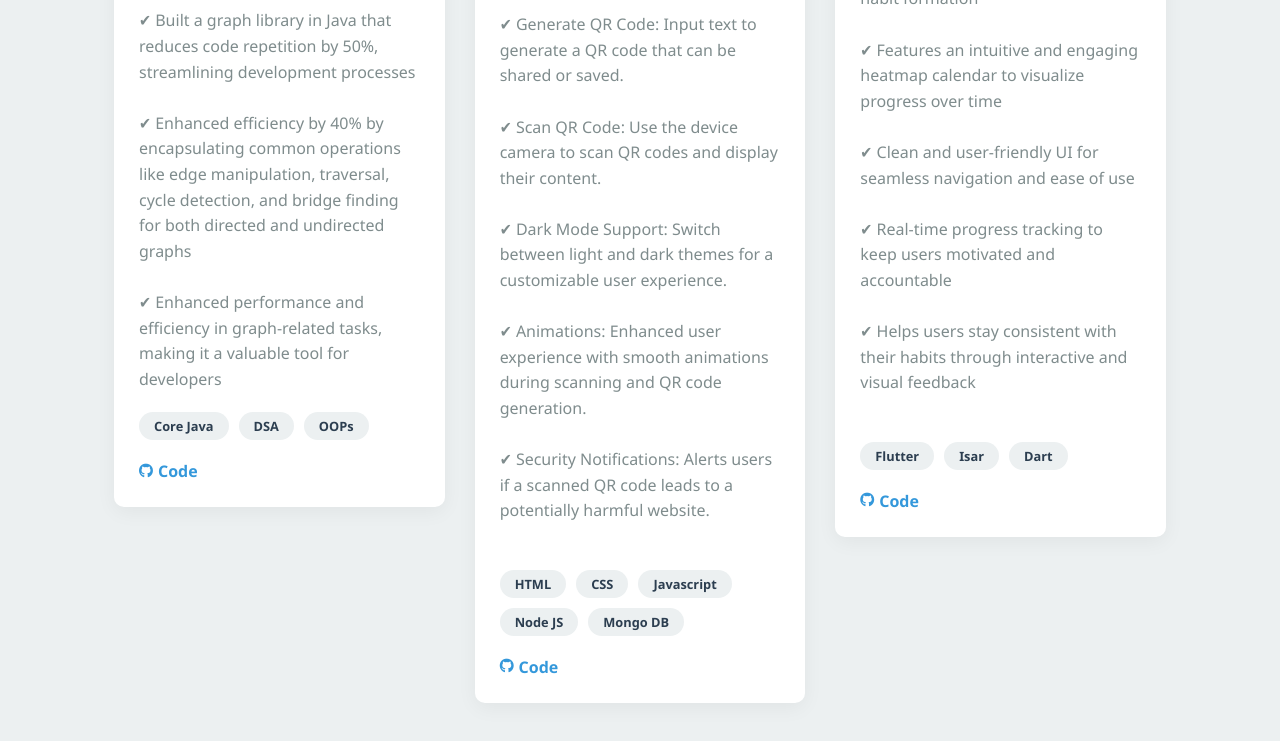
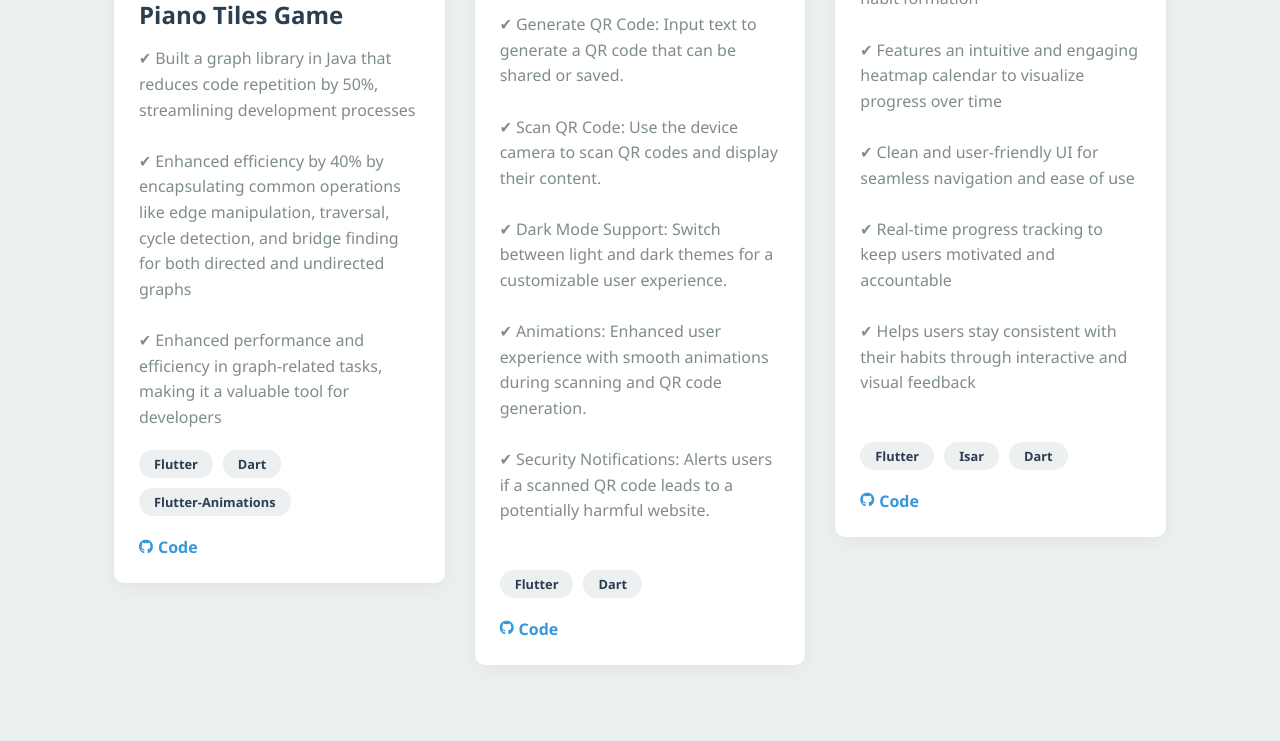
Before and after one commit to khush1yaaar/portfolio, a plain HTML site: page index.html in a window 1280 px wide. Shown: the part 3380-4121 px from the top of the page. Drawn offline with Linux system fonts and the light colour scheme.

Commit message:
completed portfolio

```diff
--- a/index.html
+++ b/index.html
@@ -128,6 +128,7 @@
                         <span>Flutter</span>
                         <span>FireBase</span>
                         <span>Dart</span>
+                        <span>APIs</span>
                     </div>
                     <div class="project-links">
                         <a href="https://drive.google.com/file/d/1mMr16TZnWYXljfo00UnJVZGxIhpekkRy/view" download><i class="fas fa-download"></i> Download APK</a>
@@ -148,9 +149,9 @@
                         ✔ Enhanced performance and efficiency in graph-related tasks, making it a valuable tool for developers <br>
                     </p>
                     <div class="project-tech">
-                        <span>Core Java</span>
-                        <span>DSA</span>
-                        <span>OOPs</span>
+                        <span>Flutter</span>
+                        <span>Dart</span>
+                        <span>Flutter-Animations</span>
                     </div>
                     <div class="project-links">
                         <a href="https://github.com/khush1yaaar/Piano-game-flutter-"><i class="fab fa-github"></i> Code</a>
@@ -197,11 +198,8 @@
                         ✔ Security Notifications: Alerts users if a scanned QR code leads to a potentially harmful website. <br> <br>
                     </p>
                     <div class="project-tech">
-                        <span>HTML</span>
-                        <span>CSS</span>
-                        <span>Javascript</span>
-                        <span>Node JS</span>
-                        <span>Mongo DB</span>
+                        <span>Flutter</span>
+                        <span>Dart</span>
                     </div>
                     <div class="project-links">
                         <a href="https://github.com/khush1yaaar/kineticQR"><i class="fab fa-github"></i> Code</a>
```
